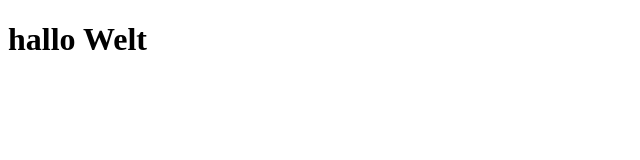
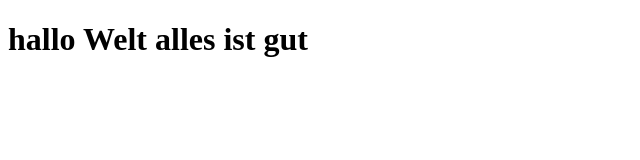
Before and after one commit to katrinburgstaller/testest, a plain HTML site: page index.html in a window 1280 px wide. Shown: the whole page, without its empty margins (0-640 px from the left). Drawn offline with Linux system fonts and the light colour scheme.

Commit message:
Text Changed

```diff
--- a/index.html
+++ b/index.html
@@ -5,6 +5,6 @@
         <title>Index</title>
     </head>
     <body>
-<h1>hallo Welt</h1>
+<h1>hallo Welt alles ist gut</h1>
 </body>
 </html>
```
